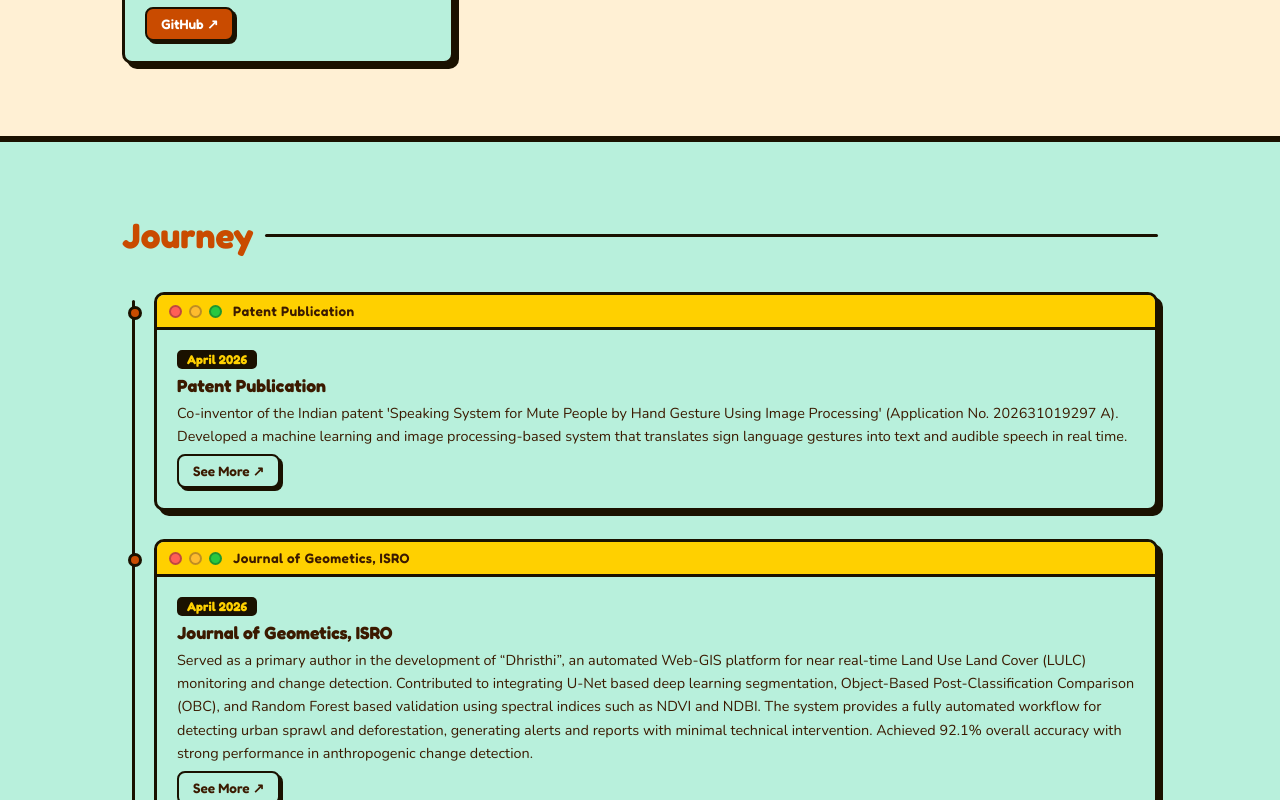
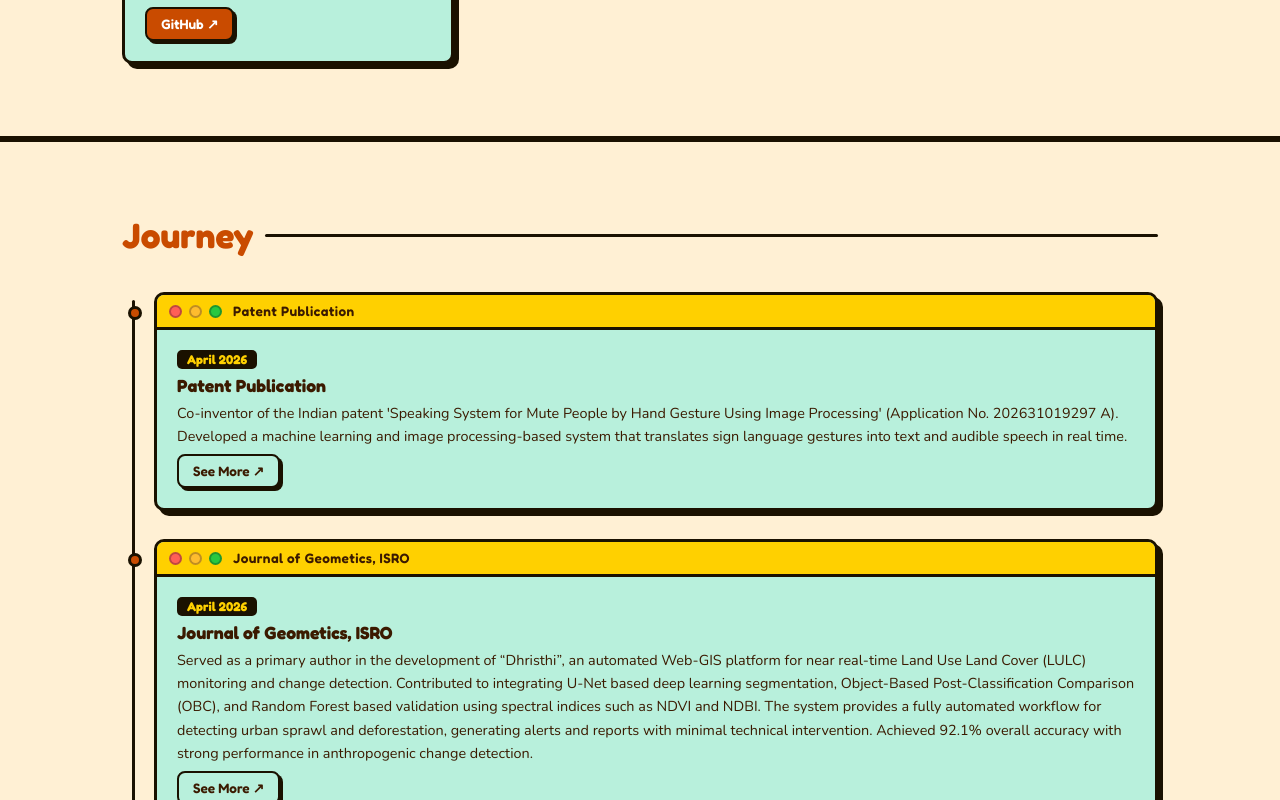
Before and after one commit to Surajit-Tunga/Surajit2026, a React (Vite) app: page / in a window 1280 px wide. Shown: the part 2620-3420 px from the top of the page. Built offline with nearby package versions, Linux system fonts and the light colour scheme; the HTML template or start-up script is replaced by a standard one.

Commit message:
Update App.css

```diff
--- a/src/App.css
+++ b/src/App.css
@@ -670,7 +670,7 @@ body {
 }
 
 /* ─── Journey / Achievements ───────────────────────────────── */
-.journey-strip { background: var(--mint); border-top: var(--border); }
+.journey-strip { background: var(--bg-warm); border-top: var(--border); }
 
 .timeline {
   position: relative;
```
